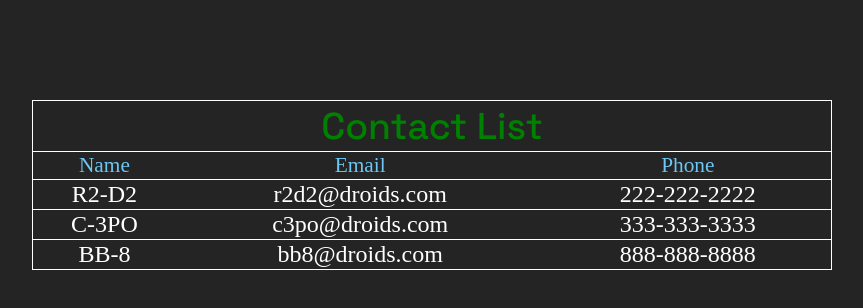
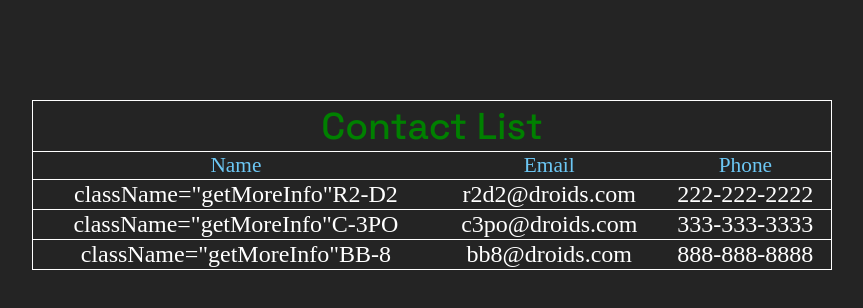
Before and after one commit to Block-26-Contact-List/Workshop-Block26-Contact-List, a React (Vite) app in the folder contact-list/: page / in a window 1280 px wide. Shown: the top 308 px of the page, without its empty margins (208-1071 px from the left). Built offline with nearby package versions, Linux system fonts and the light colour scheme; no server answers.

Commit message:
fethching data tab

```diff
--- a/contact-list/src/App.jsx
+++ b/contact-list/src/App.jsx
@@ -3,11 +3,21 @@ import './App.css'
 import ContactList from './components/ContactList'
 
 function App() {
-  const [count, setCount] = useState(0)
+  const [selectedContactId, setSelectedContactId] = useState(null)
 
   return (
     <>
-    <ContactList />
+    {selectedContactId ? (
+      <SelectedContact
+       selectedContactId={selectedContactId}
+       setSelectedContactId={setSelectedContactId}/>
+
+    ) : (
+
+    <ContactList
+    setSelectedContactId={setSelectedContactId}/>
+    )}
+
 
 
 
--- a/contact-list/src/components/ContactList.jsx
+++ b/contact-list/src/components/ContactList.jsx
@@ -9,7 +9,7 @@ const dummyContacts = [
     { id: 3, name: "BB-8", phone: "888-888-8888", email: "bb8@droids.com" },
   ];
 
-function ContactList() {
+function ContactList({ setSelectedContactId, contact }) {
 
     const [contacts, setContacts] = useState(dummyContacts)
     console.log("Contacts: ", contacts)
--- a/contact-list/src/components/ContactRow.jsx
+++ b/contact-list/src/components/ContactRow.jsx
@@ -1,13 +1,17 @@
 import React from 'react'
 
-function ContactRow({ contact }) {
+function ContactRow({ setSelectedContactId, contact  }) {
   return (
-    <tr>
-        <td className="getMoreInfo">{contact.name}</td>
+    <tr
+      onClick={() => {
+        setSelectedContactId(contact.id);
+      }}
+      >
+        <td>className="getMoreInfo"{contact.name}</td>
         <td>{contact.email}</td>
         <td>{contact.phone}</td>
     </tr>
-  )
+  );
 }
 
 export default ContactRow
```
